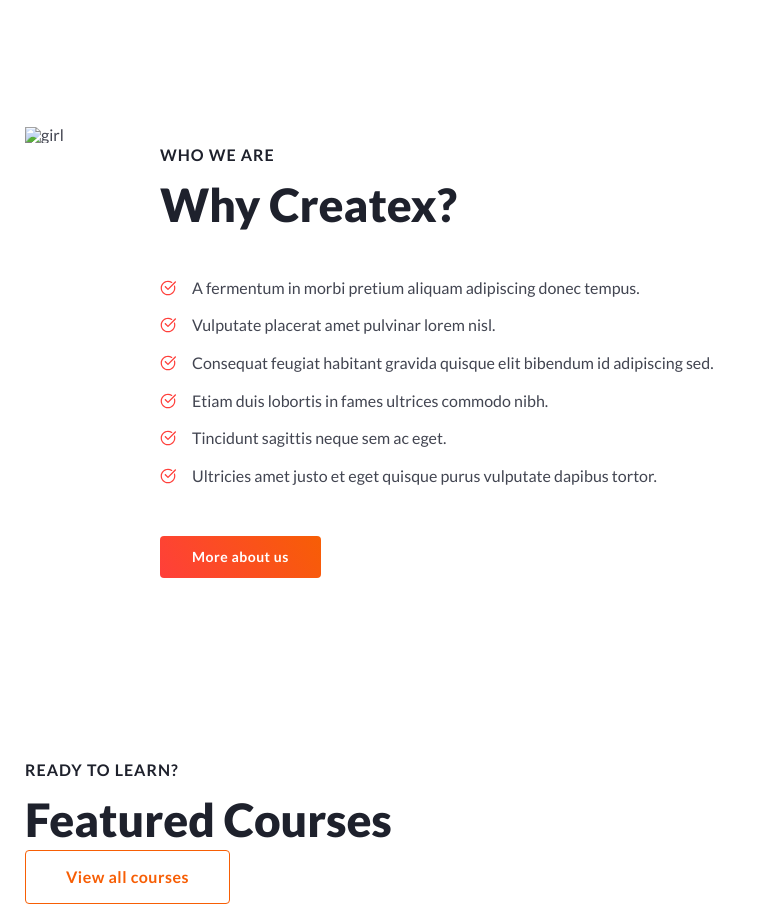
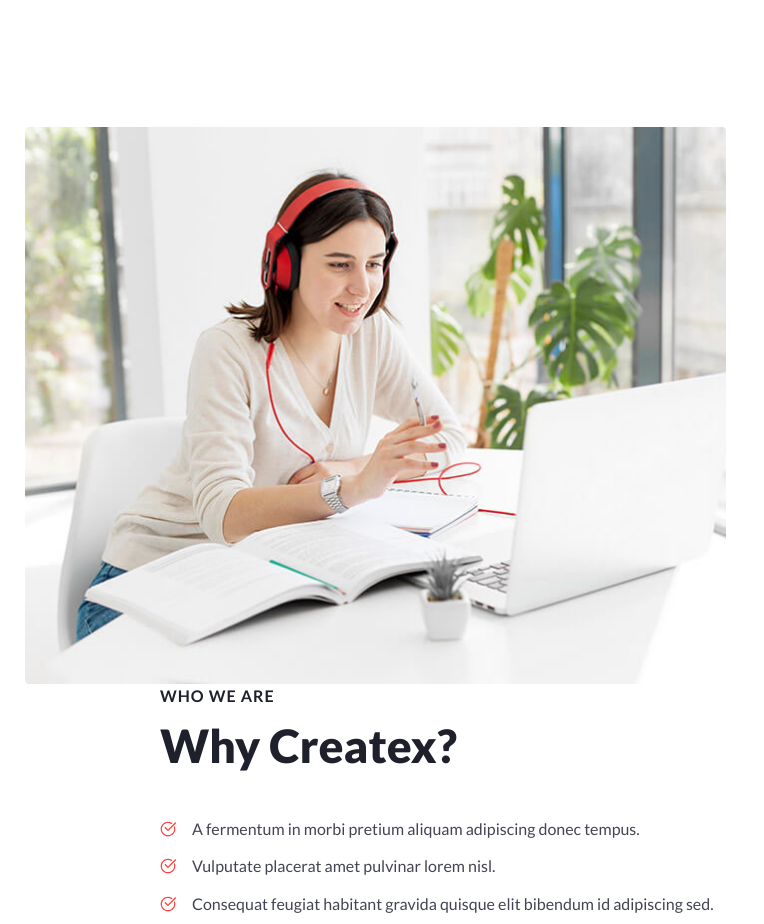
Before and after one commit to maxbass101/lessons, a plain HTML site: page Lesson_10hw/index.html in a window 1280 px wide. Shown: the part 1280-2204 px from the top of the page, without its empty margins (0-764 px from the left). Drawn offline with Linux system fonts and the light colour scheme; the site is published under a folder, as on GitHub Pages, so addresses that start at the root find nothing.

Commit message:
Update index.html

```diff
--- a/Lesson_10hw/index.html
+++ b/Lesson_10hw/index.html
@@ -50,7 +50,7 @@
 			<div class="page__why why">
 				<div class="why__container">
 				<div class="why__image">
-					<img src="/img/why.jpg" alt="girl">
+					<img src="img/why.jpg" alt="girl">
 				</div>
 				<div class="why__text">
 					<h3 class="why__subtitle subtitle">Who we are</h3>
```
